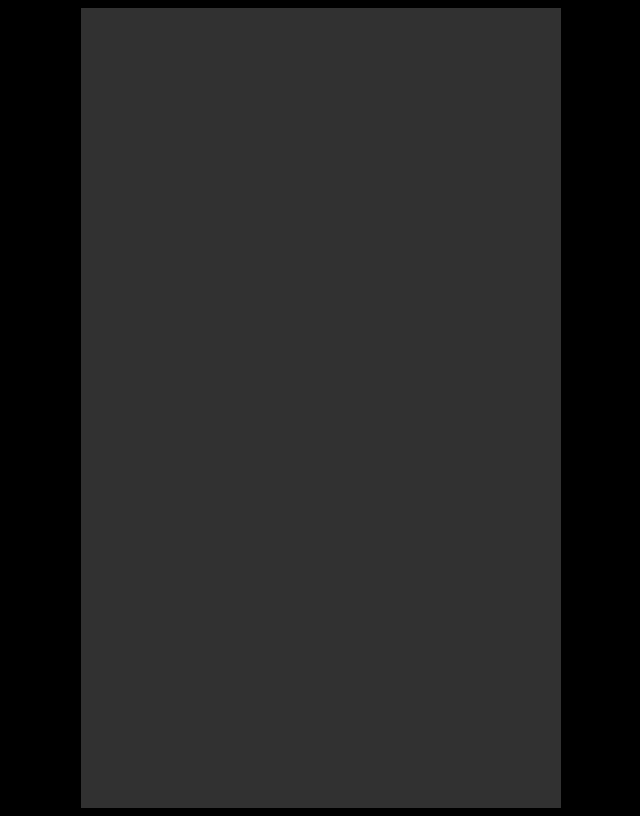
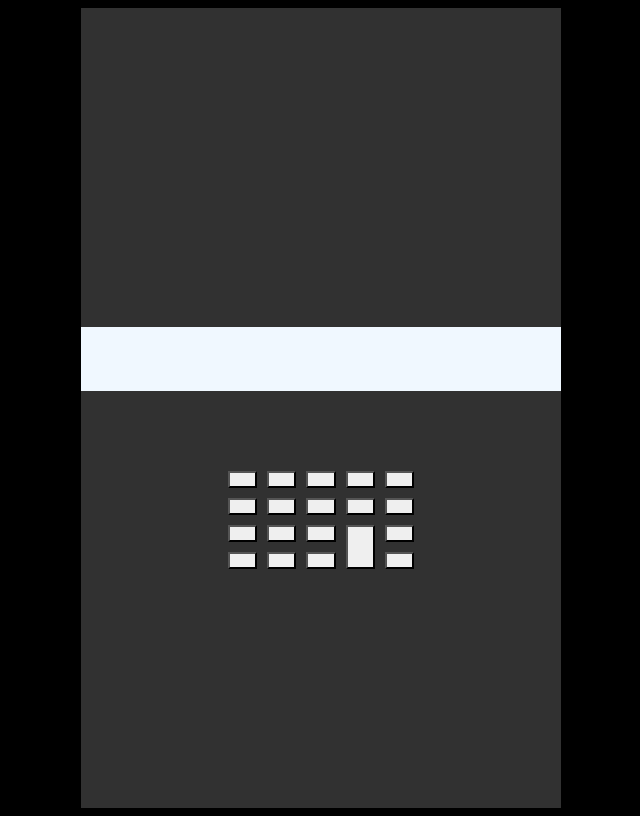
Before and after one commit to 6maxen/top-calculator, a plain HTML site: page index.html in a window 1280 px wide. Shown: the whole page, without its empty margins (319-959 px from the left). Drawn offline with Linux system fonts and the light colour scheme.

Commit message:
Add HTML buttons

```diff
--- a/index.html
+++ b/index.html
@@ -9,7 +9,39 @@
 </head>
 <body>
     <div class="calculatorContainer">
+        <div class="displayContainer">
 
+        </div>
+        <div class="buttonsContainer">
+            <!--row 1-->
+            <button class="num num7">7</button>
+            <button class="num num8">8</button>
+            <button class="num num9">9</button>
+            <button class="func clr">clr</button>
+            <button class="func del">del</butt.on>
+
+            <!--row 2-->
+            <button class="num num4">4</button>
+            <button class="num num5">5</button>
+            <button class="num num6">6</button>
+            <button class="op mult">x</button>
+            <button class="op div">/</button>
+
+            <!--row 3-->
+            <button class="num num1">1</button>
+            <button class="num num2">2</button>
+            <button class="num num3">3</button>
+            <button class="op add">+</button>
+            <button class="op min">-</button>
+
+            <!--row 4-->
+            <button class="func blank">?</button>
+            <button class="num num0">0</button>
+            <button class="num dot">.</button>
+            <!--plus button's position-->
+            <button class="eql">=</button>
+
+        </div>
     </div>
 </body>
 </html>
--- a/styles.css
+++ b/styles.css
@@ -6,19 +6,36 @@ body {
     flex-wrap: wrap;
     justify-content: center;
     align-items: center;
+}
 
-
+.displayContainer {
+    background-color: aliceblue;
+    height: 4rem;
+    width: 30rem;
+    margin: 5rem;
 }
 
 .calculatorContainer {
     background-color: rgb(49, 49, 49);
     align-items: center;
     justify-content: center;
-
     display: flex;
     flex-direction: column;
-
-
     height: 50rem;
     width: 30rem;
 }
+
+.buttonsContainer {
+    display: grid;
+    grid-template-columns: repeat(5, 1fr);
+    grid-template-rows: repeat(4, 1fr);
+    gap: 0.625rem;
+}
+
+.buttonsContainer button {
+    color: transparent;
+    background-size: cover;
+    font-size: 10px;
+}
+
+.add { grid-row: span 2; }
```
